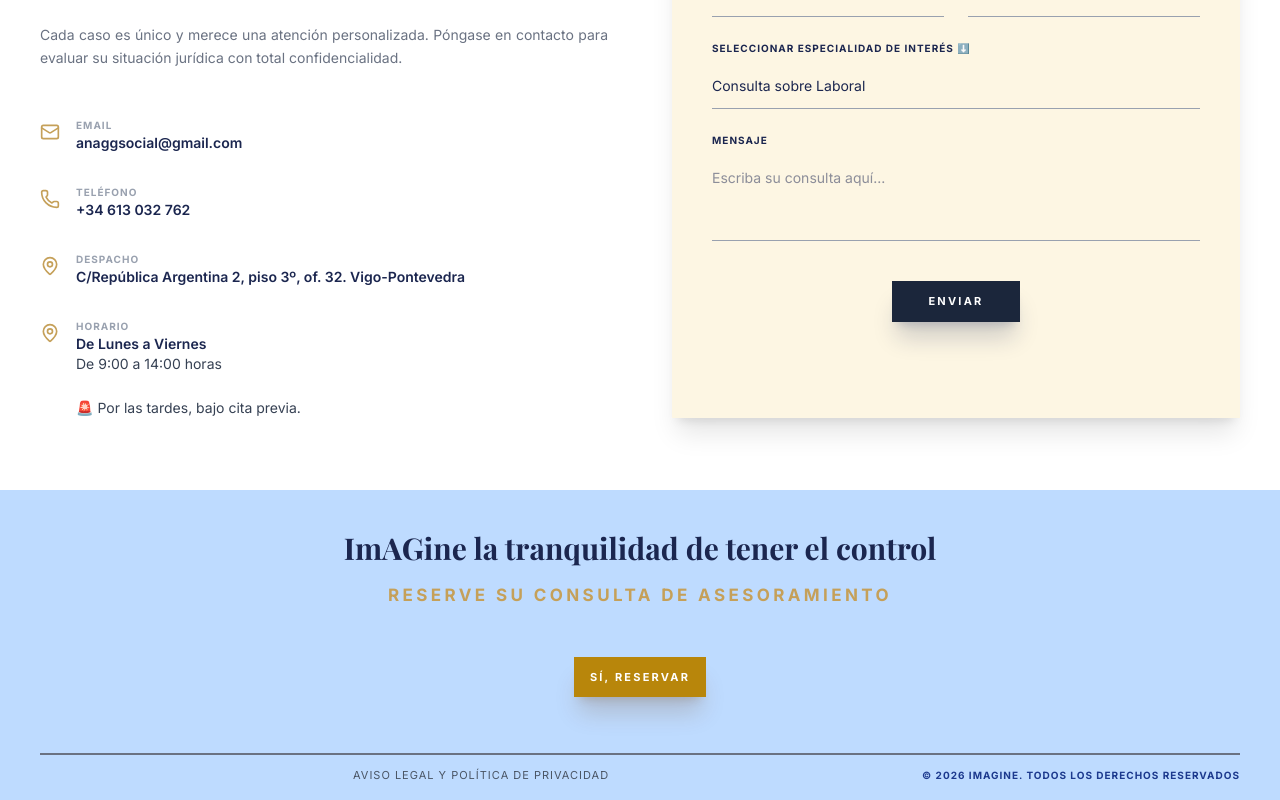
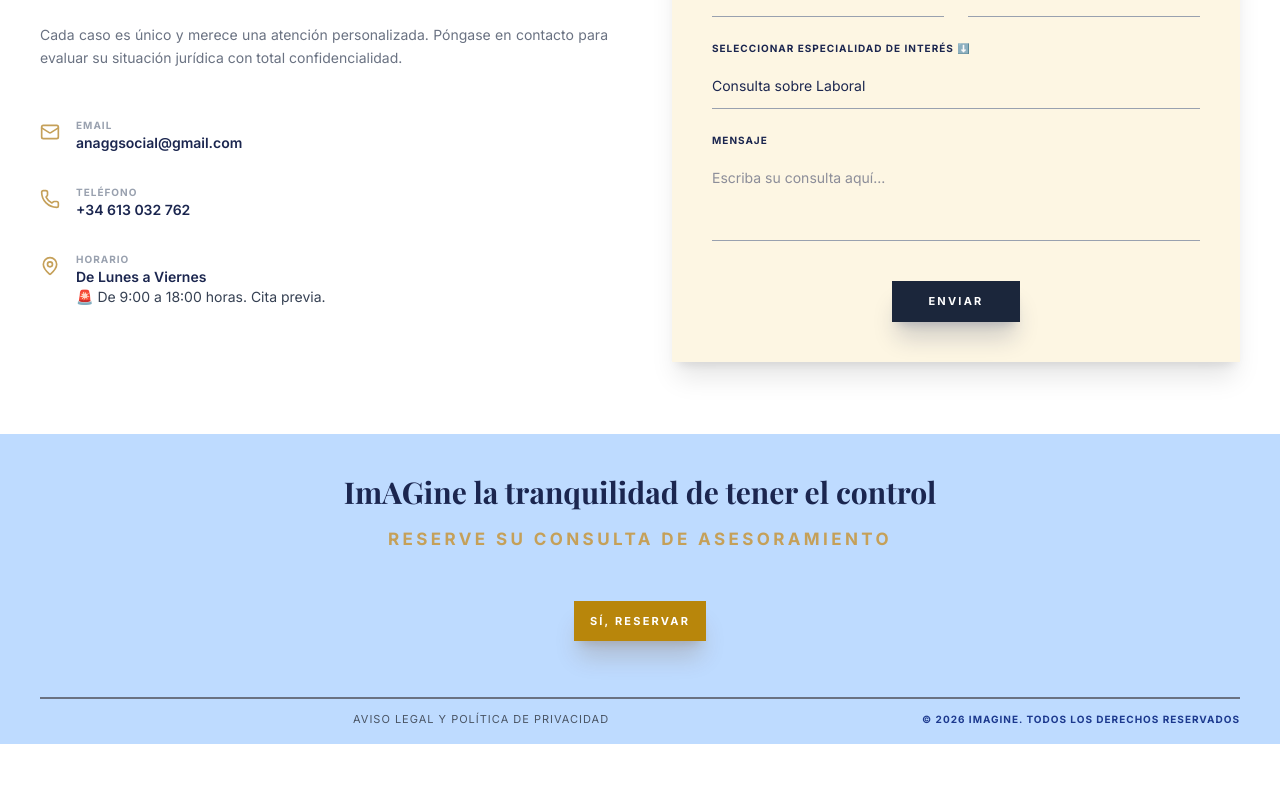
Before and after one commit to Anagiraldez/imagine-asesoria-vigo, a React (Vite) app: page / in a window 1280 px wide. Shown: the part 2560-3360 px from the top of the page. After the commit the page ends 3304 px from the top, so only its background shows below. Built offline with nearby package versions, Linux system fonts and the light colour scheme; a web font is replaced by a local one.

Commit message:
borrar dirección

```diff
--- a/public/politica.html
+++ b/public/politica.html
@@ -41,8 +41,7 @@
     <P><strong>Responsable de los datos personales del cliente:</strong></P>
     <p>Ana Isabel Giráldez González</p>
     <p>53189274A</p>
-    <p style="margin-bottom: 50px;">C/República Argentina 2, piso 3º, of. 32. CP 36201. Vigo-Pontevedra</p>
-
+<br>
     <h3>2.POLÍTICA DE PRIVACIDAD</h3>
     <P style="margin-left: 15px;"><strong>1. Protección de datos personales.</strong></P>
     <p style="text-align: justify;">Este sitio cumple con la normativa vigente en materia de protección de datos
--- a/src/App.tsx
+++ b/src/App.tsx
@@ -367,22 +367,15 @@ export default function App() {
                   </div>
                 </div>
 
-                <div className="flex items-start gap-4">
-                  <MapPin className="mt-1 h-5 w-5 text-accent" />
-                  <div>
-                    <p className="text-[10px] font-bold tracking-widest uppercase text-gray-400">Despacho</p>
-                    <p className="text-sm font-semibold text-primary">C/República Argentina 2, piso 3º, of. 32. Vigo-Pontevedra</p>
-                  </div>
-                </div>
+
 
                 <div className="flex items-start gap-4">
                   <MapPin className="mt-1 h-5 w-5 text-accent" />
                   <div>
                     <p className="text-[10px] font-bold tracking-widest uppercase text-gray-400">Horario</p>
                     <p className="text-sm font-semibold text-primary">De Lunes a Viernes</p>
-                    <p className="text-sm text-gray-700"> De 9:00 a 14:00 horas</p>
-                    <br />
-                    <p className="text-sm text-gray-700">🚨 Por las tardes, bajo cita previa.</p>
+                    <p className="text-sm text-gray-700"> 🚨 De 9:00 a 18:00 horas. Cita previa.</p>
+
                   </div>
                 </div>
               </div>
```
